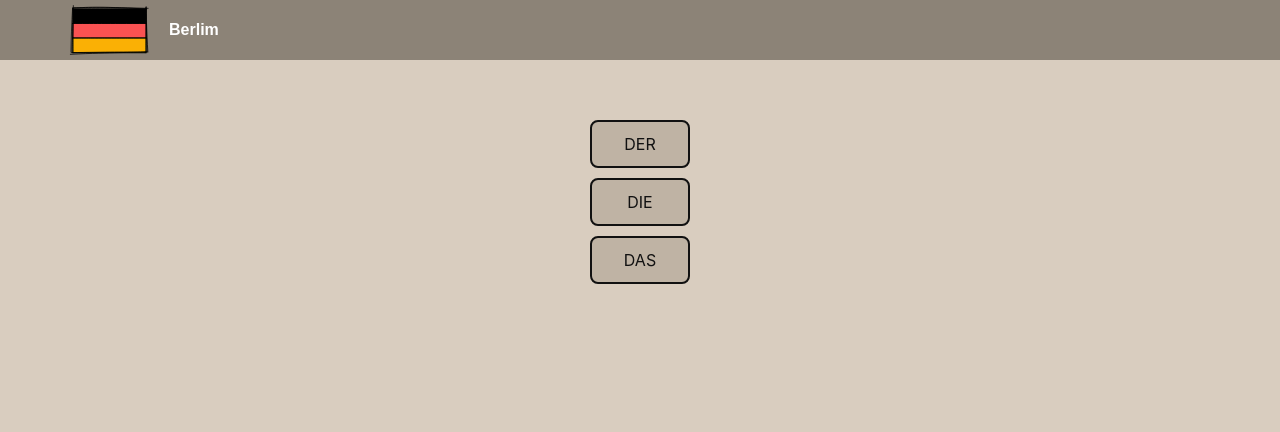
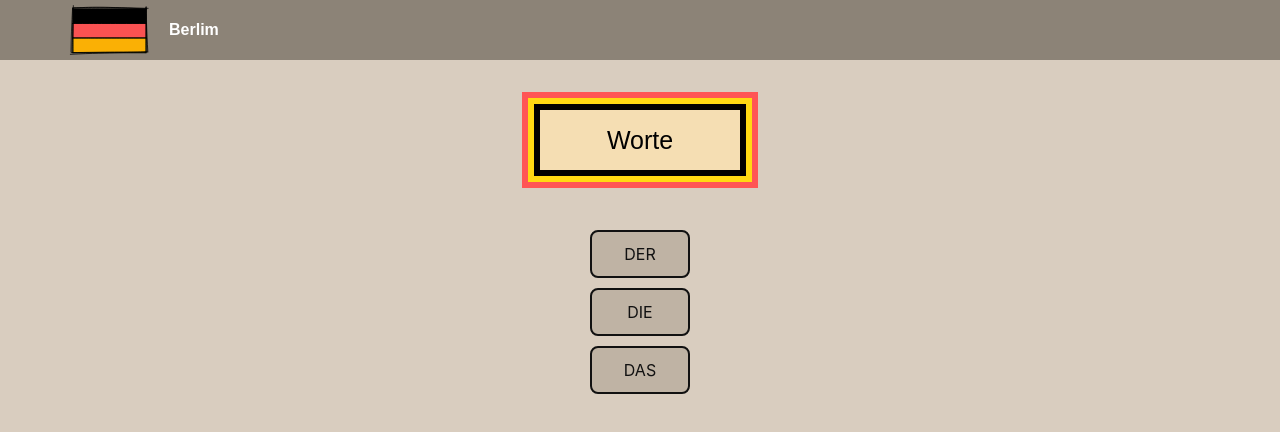
Before and after one commit to phllp/berlim-frontend, a Vue app: page / in a window 1280 px wide. Shown: the top 432 px of the page. Built offline with nearby package versions, Linux system fonts and the light colour scheme.

Commit message:
feat: style the word container in the main page

```diff
--- a/src/pages/GamePage.vue
+++ b/src/pages/GamePage.vue
@@ -5,7 +5,7 @@
     <div id="outter-container">
 
       <div id="word-container">
-
+          <p>Worte</p>
       </div>
 
       <div id="der-container">
@@ -48,4 +48,19 @@
     margin-top: 10px;
   }
 
+  #word-container{
+    display: flex;
+    align-items: center;
+    justify-content: center;
+    margin-bottom: 50px;
+    width: 200px;
+    height: 60px;
+    background-color: wheat;
+    box-shadow: black 0px 0px 0px 6px, rgb(255, 217, 19) 0px 0px 0px 12px, rgb(255, 85, 85) 0px 0px 0px 18px;
+  }
+
+  #word-container p{
+    font-size: 25px;
+  }
+
 </style>
```
